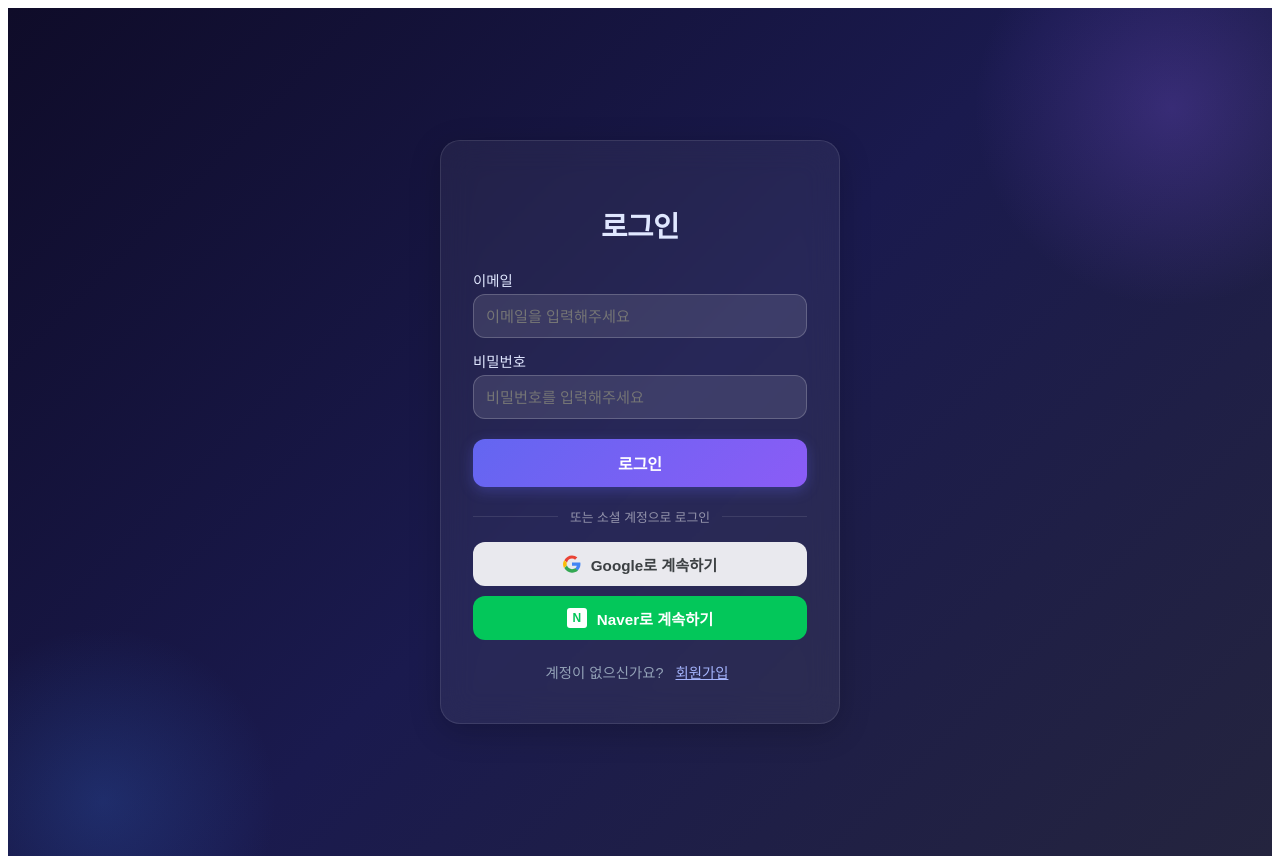
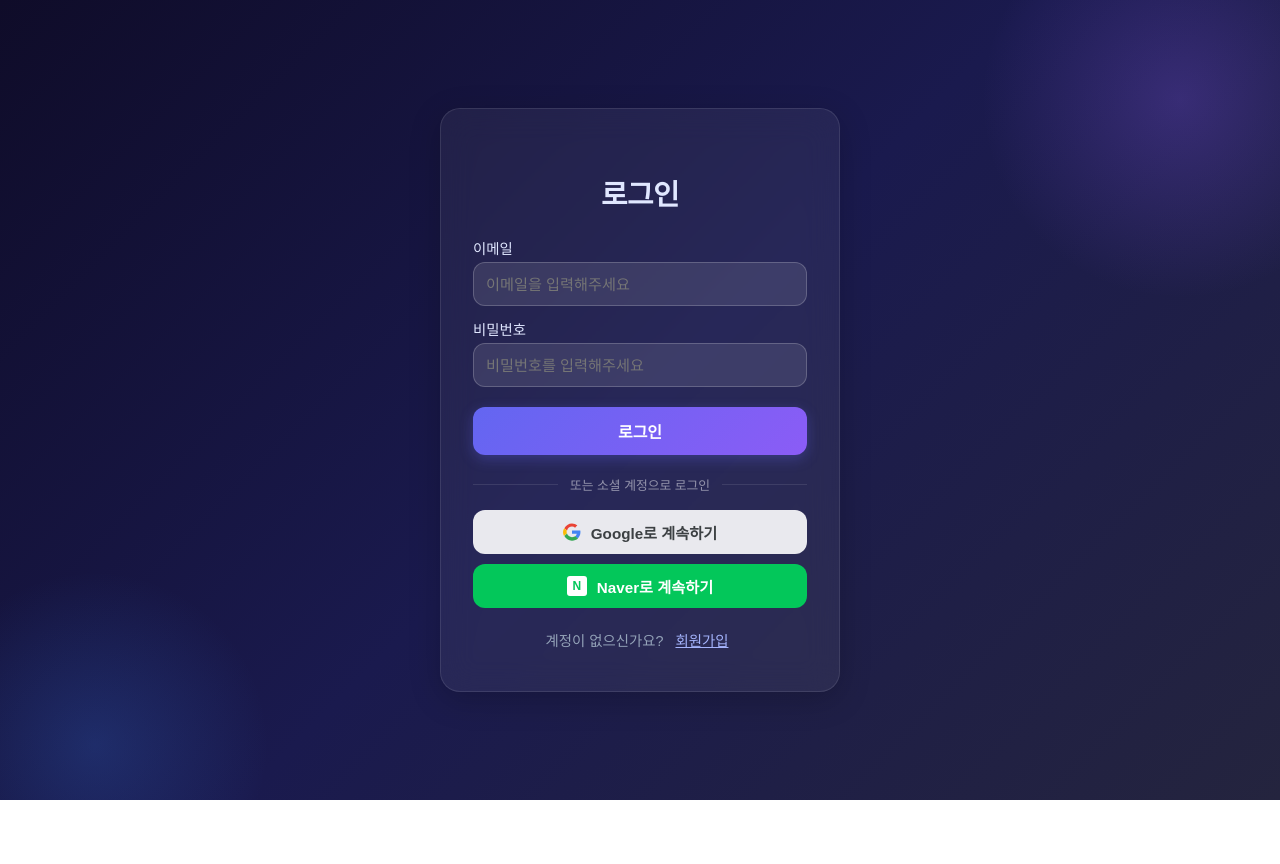
Before and after one commit to WJW06/majgong, a React (Vite) app in the folder frontend/: page /login in a window 1280 px wide. After the commit the page ends 800 px from the top, so only its background shows below. Built offline with nearby package versions, Linux system fonts and the light colour scheme.

Commit message:
fix: 사이트 창에 맞지 않는 문제 수정(CSS 위치 불일치 문제)

```diff
--- a/frontend/src/index.css
+++ b/frontend/src/index.css
@@ -1,3 +1,14 @@
+html, body {
+  margin: 0;
+  padding: 0;
+  width: 100%;
+  height: 100%;
+}
+
+* {
+  box-sizing: border-box;
+}
+
 /* @import "tailwindcss"; */
 
 @keyframes spin {
```
